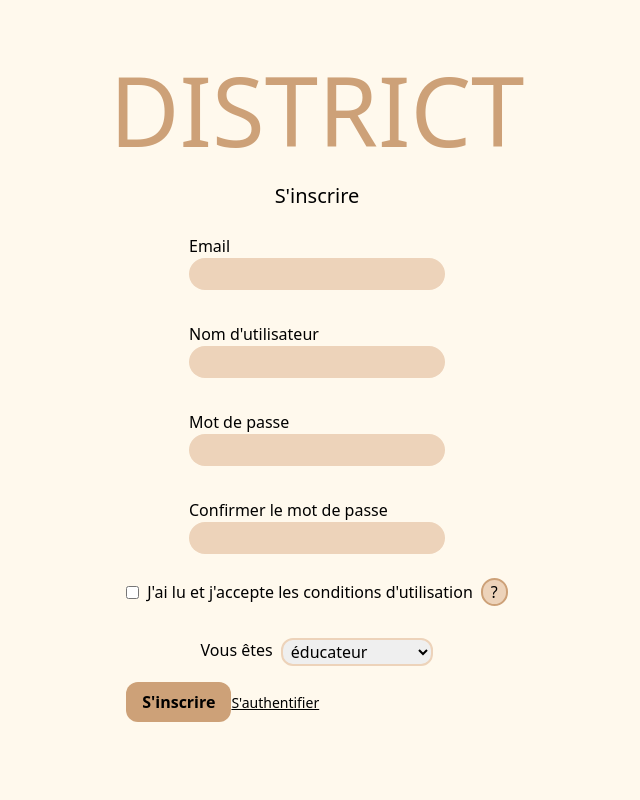
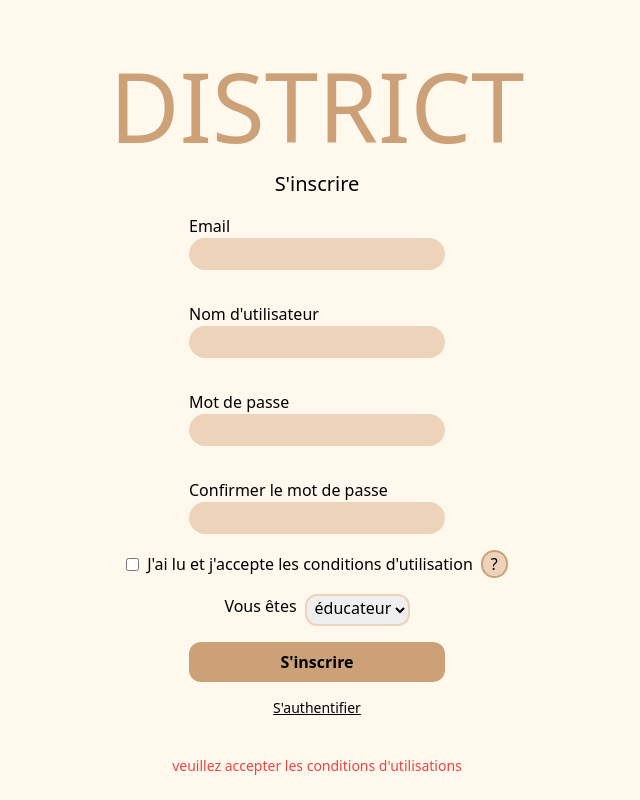
Before and after one commit to BoissonMathis/District-frontend, a React (Vite) app: page /sign-up in a window 1280 px wide. Both pictures are taken after a click on the button "S'inscrire". Shown: the whole page, without its empty margins (323-963 px from the left). Built offline with nearby package versions, Linux system fonts and the light colour scheme.

Commit message:
gestion des erreurs coté front

```diff
--- /dev/null
+++ b/src/Application/componants/ErrorMessage.tsx
@@ -0,0 +1,12 @@
+import { useError } from "../../Module/Observable/Errors.observable";
+
+export const ErrorMessage = () => {
+  const error = useError();
+  return (
+    <>
+      {error != "" && (
+        <p className="absolute bottom-6 text-red-500 text-sm">{error}</p>
+      )}
+    </>
+  );
+};
--- a/src/Application/componants/LoginForm.tsx
+++ b/src/Application/componants/LoginForm.tsx
@@ -31,7 +31,7 @@ export function LoginForm() {
         Mot de passe oublié ?
       </a>
       <div className="auth-input-checkbox mb-8">
-        <input type="checkbox" name="remember" id="remember" />
+        <input type="checkbox" id="remember" />
         <label htmlFor="remember">Se souvenir de moi</label>
       </div>
       <button
--- a/src/Application/componants/PasswordForgetForm.tsx
+++ b/src/Application/componants/PasswordForgetForm.tsx
@@ -1,19 +1,23 @@
-import { useNavigate } from "react-router-dom"
+import { useNavigate } from "react-router-dom";
 
-export function PasswordForgetForm () {
-    const navigate = useNavigate()
+export function PasswordForgetForm() {
+  const navigate = useNavigate();
 
   return (
     <div>
       <form action="" className="col">
         <div className="auth-input-text-form mb-12">
           <label htmlFor="email">Email</label>
-                    <input className='auth-input-text' type="text" id="email"/>
+          <input className="auth-input-text" type="text" id="email" />
         </div>
-                <a className="form-a" onClick={() => navigate('/login')}>S'authentifier</a>
+        <a className="form-a" onClick={() => navigate("/login")}>
+          S'authentifier
+        </a>
         <button className="auth-btn mb-4">Envoyer moi un E-mail</button>
-                <a className="form-a" onClick={() => navigate('/signup')}>Pas encore inscrit ? S'inscrire</a>
+        <a className="form-a" onClick={() => navigate("/sign-up")}>
+          Pas encore inscrit ? S'inscrire
+        </a>
       </form>
     </div>
-    )
+  );
 }
--- a/src/Application/componants/SignUpForm.tsx
+++ b/src/Application/componants/SignUpForm.tsx
@@ -13,7 +13,7 @@ export function SignUpForm() {
   const navigate = useNavigate();
   /// faire la partie condition d'utilisation (si open : overlay visible, sinon invisible)
   return (
-    <div>
+    <div className="col items-center justify-center">
       <div className="auth-input-text-form mb-8">
         <label htmlFor="email">Email</label>
         <input
@@ -41,7 +41,7 @@ export function SignUpForm() {
           onChange={(e) => setPassword(e.currentTarget.value)}
         />
       </div>
-      <div className="auth-input-text-form mb-6">
+      <div className="auth-input-text-form mb-4">
         <label htmlFor="confirm-password">Confirmer le mot de passe</label>
         <input
           className="auth-input-text"
@@ -50,10 +50,9 @@ export function SignUpForm() {
           onChange={(e) => setConfirmPassword(e.currentTarget.value)}
         />
       </div>
-      <div className="auth-input-checkbox mb-8">
+      <div className="auth-input-checkbox mb-4">
         <input
           type="checkbox"
-          name="remember"
           id="remember"
           onChange={() => setTermsOfUseChecked(!termsOfUseChecked)}
         />
@@ -70,8 +69,8 @@ export function SignUpForm() {
       <div className="auth-input-select mb-4">
         <label htmlFor="new-user-status-list">Vous êtes </label>
         <select
-          name="new-user-status-list"
-          className="w-2/5 border-2 rounded-xl border-soft-brown pl-1"
+          id="new-user-status-list"
+          className="w-auto border-2 rounded-xl border-soft-brown pl-1 pb-1"
           onChange={(e) => setStatus(e.currentTarget.value)}
         >
           <option value="educateur">éducateur</option>
--- a/src/Application/pages/Login.tsx
+++ b/src/Application/pages/Login.tsx
@@ -2,33 +2,26 @@ import { useEffect } from "react";
 import { LoginForm } from "../componants/LoginForm";
 import { useUserToken } from "../../Module/Observable/UserToken.observable";
 import { useNavigate } from "react-router-dom";
-import { useError } from "../../Module/Observable/Errors.observable";
+import { ErrorMessage } from "../componants/ErrorMessage";
+import { setError } from "../../Module/Observable/Errors.observable";
 
 export function Login() {
   const token = useUserToken();
-  const error = useError();
   const navigate = useNavigate();
 
   useEffect(() => {
-    console.log(token);
+    setError("");
     if (token && token.token !== null) {
-      console.log("connected");
       navigate("/");
     }
   }, [token]);
-
-  console.log("LAAAAA", error);
 
   return (
     <div className="col gap-16 items-center justify-center h-screen b-beige">
       <h1 className="text-8xl c-brown">DISTRICT</h1>
       <h2 className="text-xl">S'identifier</h2>
       <LoginForm />
-      {error?.status != 0 && (
-        <p className="absolute bottom-12 text-red-500 text-sm">
-          {error?.message}
-        </p>
-      )}
+      <ErrorMessage />
     </div>
   );
 }
--- a/src/Application/pages/SignUp.tsx
+++ b/src/Application/pages/SignUp.tsx
@@ -2,24 +2,26 @@ import { useNavigate } from "react-router-dom";
 import { useUserToken } from "../../Module/Observable/UserToken.observable";
 import { SignUpForm } from "../componants/SignUpForm";
 import { useEffect } from "react";
+import { ErrorMessage } from "../componants/ErrorMessage";
+import { setError } from "../../Module/Observable/Errors.observable";
 
 export function SignUp() {
   const token = useUserToken();
   const navigate = useNavigate();
 
   useEffect(() => {
-    console.log(token);
+    setError("");
     if (token && token.token !== null) {
-      console.log("connected");
       navigate("/");
     }
   }, [token]);
 
   return (
-    <div className="col gap-6 items-center justify-center h-screen b-beige box-border">
+    <div className="col gap-4 items-center justify-center h-screen b-beige box-border">
       <h1 className="text-8xl c-brown">DISTRICT</h1>
       <h2 className="text-xl">S'inscrire</h2>
       <SignUpForm />
+      <ErrorMessage />
     </div>
   );
 }
--- a/src/Infrastructure/style/index.css
+++ b/src/Infrastructure/style/index.css
@@ -53,7 +53,7 @@
 
     /* authentication */
     .auth-btn {
-        @apply b-brown text-black font-bold py-2 px-4 rounded-xl;
+        @apply w-64 b-brown text-black font-bold py-2 px-4 rounded-xl;
     }
 
     .auth-input-text-form {
--- a/src/Module/Observable/Errors.observable.ts
+++ b/src/Module/Observable/Errors.observable.ts
@@ -1,21 +1,16 @@
 import { useEffect, useState } from "react";
 import { BehaviorSubject } from "rxjs";
 
-type Error = {
-    message: string,
-    status: number
-}
-
-let error: Error = {message: '', status: 0}
+let error: string = ''
 export const errors$ = new BehaviorSubject(error)
 
-export const setError = async (err: Error) => {
+export const setError = async (err: string) => {
     error = err
     return errors$.next(error)
 }
 
 export const useError = () => {
-    const [err, setErr] = useState<Error>();
+    const [err, setErr] = useState<string>('');
 
     useEffect(() => {
         const subscription = errors$.subscribe((error) => setErr(error))
@@ -26,24 +21,3 @@ export const useError = () => {
 
     return err
 }
-
-export const handleError = (error: number) => {
-    let newError = {message: '', status: 0}
-    if (error) {
-        if(error == 500){
-            newError.message = 'Tous les champs doivent etre complétée'
-            newError.status = 500
-            setError(newError)
-        }else if(error == 401){
-            newError.message = "paire nom d'utilisateur/mot de passe incorrecte"
-            newError.status = 401
-            setError(newError)
-        }else{
-            console.log(error)
-        }
-    }else{
-        newError.message = "Une erreur inconnue est survenue"
-        newError.status = 666
-        setError(newError)
-    }
-}
--- a/src/Module/Observable/UserConnected.obesrvable.ts
+++ b/src/Module/Observable/UserConnected.obesrvable.ts
@@ -3,7 +3,7 @@ import { User } from "../../Infrastructure/User.ts/User.type";
 import { AxiosService } from "../../Infrastructure/Http/axios.service";
 import { setUserToken } from "./UserToken.observable";
 import { useEffect, useState } from "react";
-import { handleError } from "./Errors.observable";
+import { setError } from "./Errors.observable";
 
 let userConnected: User = {
     username: '',
@@ -29,9 +29,9 @@ export const postLoginUser = async (username: string, password: string) => {
             setUserConnected(response.data)
         }
     }catch(e: any){
-        // console.log('ERROR:', e)
+        console.log('ERROR:', e)
         // console.log(e.response.status)
-        handleError(e.response.status)
+        setError(e.response.data.msg)
     }
 }
 
@@ -46,15 +46,14 @@ export const postNewUser = async (email: string, username: string, password: str
         }catch(e: any){
             console.log('ERROR:', e)
             console.log(e.response.status)
-            handleError(e.response.status)
+            setError(e.response.data.msg)
         }
     }else{
-        if(checked)
-            console.log('Le mot de passe et sa confirmation ne correspondent pas')
+        if(password !== confirmPassword)
+            setError('Le mot de passe et sa confirmation ne correspondent pas')
         else
-            console.log("veuillez accepter les conditions d'utilisations")
+            setError("veuillez accepter les conditions d'utilisations")
     }
-
 }
 
 export const setUserConnected = async (user: User) => {
```
Lines whose indentation alone changed are shown as unchanged.
